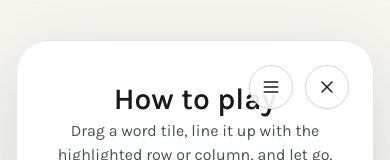
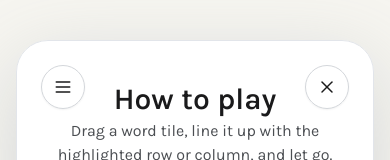
Before and after one commit to evgenyvinnik/crosswordly, a React (Vite) app: page / in a window 390 px wide. Shown: the top 160 px of the page. Built offline with nearby package versions, Linux system fonts and the light colour scheme; no server answers.

Commit message:
Update GameScreen actions layout for better centering
Refactored GAME_SCREEN_ACTIONS_STYLE to use inset-x for horizontal positioning and wrapped topRightActions in a centered container. This improves the alignment and responsiveness of the action buttons in the GameScreen component.

```diff
--- a/src/components/GameScreen.tsx
+++ b/src/components/GameScreen.tsx
@@ -24,8 +24,7 @@ const GAME_SCREEN_SECTION_STYLE =
   'relative flex min-h-screen items-center justify-center bg-[#f6f5f0] px-4 py-10 text-[#1a1a1b]';
 const GAME_SCREEN_PANEL_STYLE =
   'relative w-full max-w-5xl rounded-[32px] border border-[#e2e5ea] bg-white/95 px-6 py-10 text-center shadow-[0_24px_80px_rgba(149,157,165,0.35)] backdrop-blur sm:px-10';
-const GAME_SCREEN_ACTIONS_STYLE =
-  'absolute right-6 top-6 z-10 flex items-center gap-2 sm:right-8 sm:top-8 sm:gap-3';
+const GAME_SCREEN_ACTIONS_STYLE = 'absolute inset-x-6 top-6 z-10 sm:inset-x-8 sm:top-8';
 const GAME_SCREEN_LAYOUT_STYLE =
   'mt-10 flex w-full flex-col items-center gap-8 lg:flex-row lg:items-start lg:justify-center';
 const GAME_SCREEN_BOARD_COLUMN_STYLE =
@@ -643,7 +642,9 @@ const GameScreen = ({ level, onComplete, onExit, topRightActions, header }: Game
   return (
     <section className={GAME_SCREEN_SECTION_STYLE}>
       <div className={GAME_SCREEN_PANEL_STYLE}>
-        <div className={GAME_SCREEN_ACTIONS_STYLE}>{topRightActions}</div>
+        <div className={GAME_SCREEN_ACTIONS_STYLE}>
+          <div className="mx-auto max-w-5xl">{topRightActions}</div>
+        </div>
         {header ?? null}
 
         <div className={GAME_SCREEN_LAYOUT_STYLE}>
```
